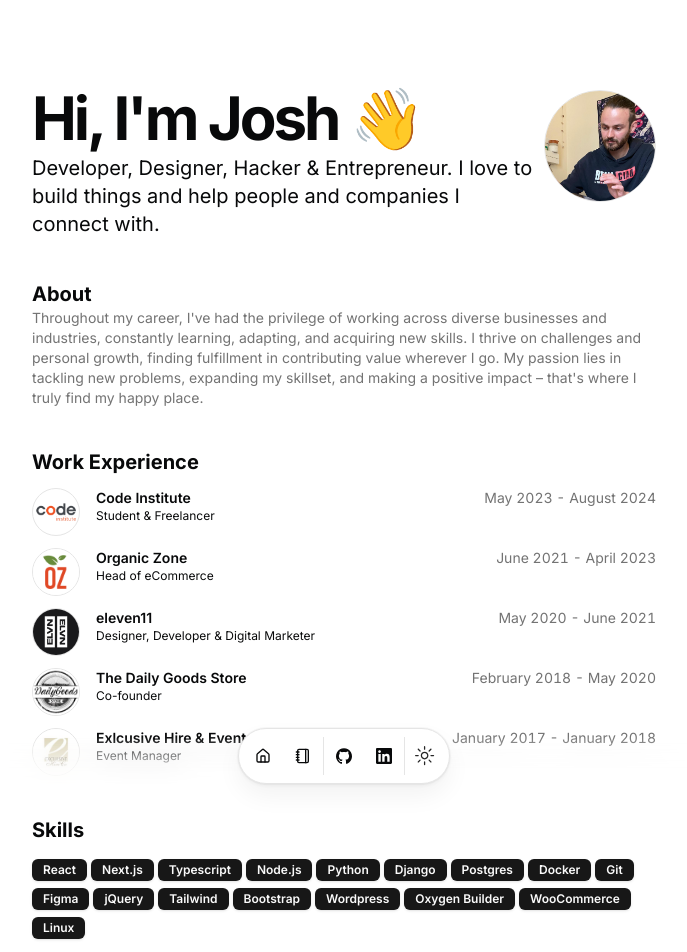
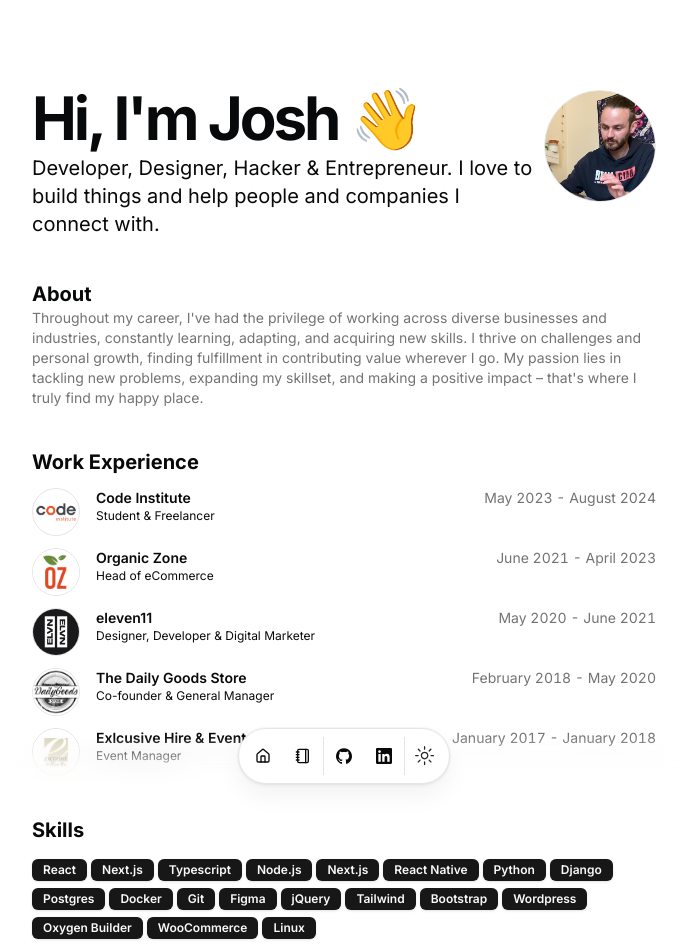
Before and after one commit to joshelvn11/josh-beaver.com, a Next.js app: page / in a window 1280 px wide. Shown: the top 952 px of the page, without its empty margins (296-983 px from the left). Built offline with nearby package versions, Linux system fonts and the light colour scheme.

Commit message:
updated work expierience

```diff
--- a/src/data/resume.tsx
+++ b/src/data/resume.tsx
@@ -17,6 +17,8 @@
     "Next.js",
     "Typescript",
     "Node.js",
+    "Next.js",
+    "React Native",
     "Python",
     "Django",
     "Postgres",
@@ -67,7 +69,7 @@
     {
       company: "Code Institute",
       badges: [],
-      href: "https://shopify.com",
+      href: "",
       location: "Remote",
       title: "Student & Freelancer",
       logoUrl: "/code-institute-logo.png",
@@ -90,7 +92,7 @@
     },
     {
       company: "eleven11",
-      href: "https://splunk.com",
+      href: "",
       badges: [],
       location: "Cape Town, ZA",
       title: "Designer, Developer & Digital Marketer",
@@ -102,10 +104,10 @@
     },
     {
       company: "The Daily Goods Store",
-      href: "https://li.me/",
+      href: "",
       badges: [],
       location: "Cape Town, ZA",
-      title: "Co-founder",
+      title: "Co-founder & General Manager",
       logoUrl: "/dgs.jpeg",
       start: "February 2018",
       end: "May 2020",
@@ -114,7 +116,7 @@
     },
     {
       company: "Exlcusive Hire & Events",
-      href: "https://mitremedia.com/",
+      href: "",
       badges: [],
       location: "Cape Town, ZA",
       title: "Event Manager",
```
